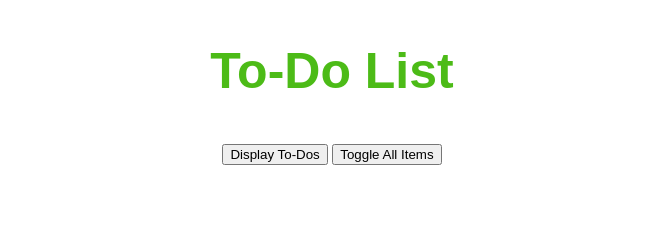
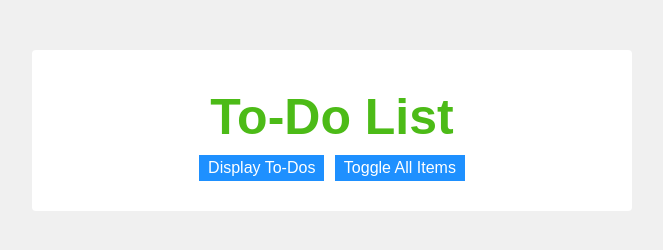
Before and after one commit to dkempton12/todo-list-javascript, a plain HTML site: page index.html in a window 1280 px wide. Shown: the whole page, without its empty margins (308-971 px from the left). Drawn offline with Linux system fonts and the light colour scheme.

Commit message:
Adding button styles

```diff
--- a/css/style.css
+++ b/css/style.css
@@ -12,15 +12,37 @@ body {
   font-size: 16px;
   font-family: Arial;
   line-height: 1.5;
+  background: #F0F0F0;
 }
 
 .container {
   max-width: 600px;
-  margin: 0 auto;
+  margin: 50px auto 0 auto;
+  padding: 30px 0;
+  border-radius: 4px;
   text-align: center;
+  background: #FFF;
 }
 
 .main-heading {
+  margin: 0;
   font-size: 50px;
   color: #4CBB17;
 }
+
+.button {
+  margin: 0;
+  padding: 3px 8px;
+  border: 1px solid #1E90FF;
+  font-size: inherit;
+  background: #1E90FF;
+  color: #FFF;
+}
+
+.button:first-of-type {
+  margin-right: 3px;
+}
+
+.button:last-of-type {
+  margin-left: 3px;
+}
```
